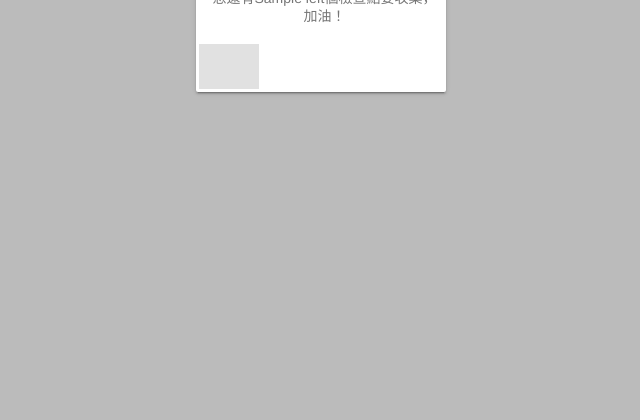
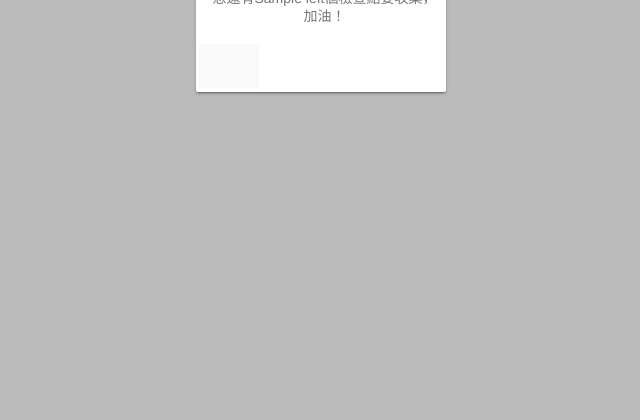
Before and after one commit to ncuoolab/coscup-line-bot, a Flask app: template templates/check_in.html in a window 1280 px wide. Shown: the part 165-585 px from the top of the page, without its empty margins (319-959 px from the left). Run offline with Flask 2, Linux system fonts and the light colour scheme; the template is opened without the code that fills it: most values are stand-ins (such as "Sample title", 1, 10 or a date in 2020); parts of the project's set-up code (start-up, migrations or seed data) failed here and were passed over; some libraries are stand-ins or nearby versions; grey boxes are pictures that could not be loaded.

Commit message:
change opacity again.

```diff
--- a/templates/check_in.html
+++ b/templates/check_in.html
@@ -40,8 +40,8 @@ body {
 	text-align: center;
 }
 .checked {
-  opacity: 0.3;
-  filter: alpha(opacity=30);
+  opacity: 0.05;
+  filter: alpha(opacity=5);
 }
 </style>
 </head>
```
